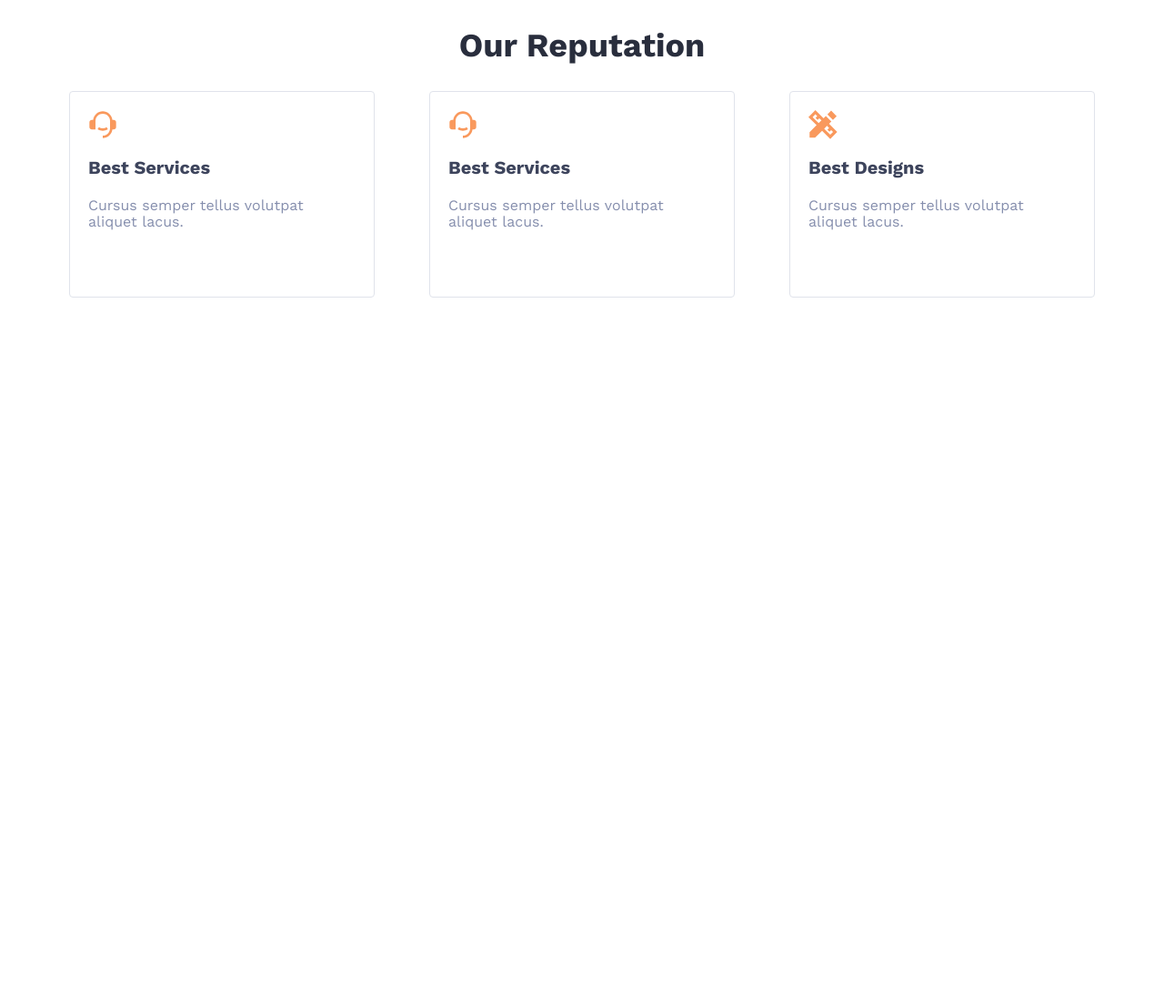
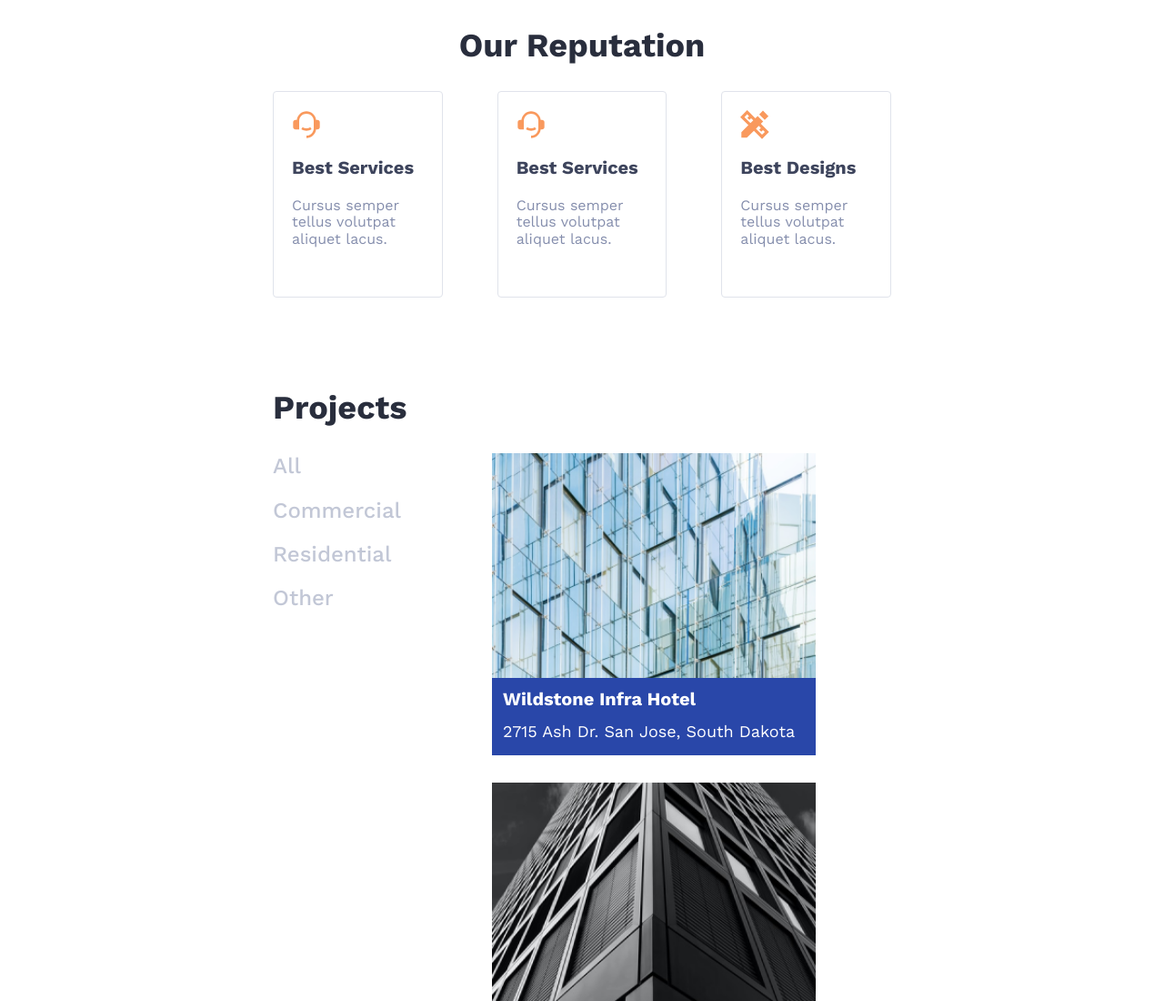
Before and after one commit to GaelDuclocherRougelot/atelier_responsive, a website: page index.html in a window 1280 px wide. Shown: the top 1100 px of the page at 91% size. Before the commit the page ends 800 px from the top, so only its background shows below. Drawn offline with nearby package versions, Linux system fonts and the light colour scheme.

Commit message:
atelier 2

```diff
--- a/index.html
+++ b/index.html
@@ -4,7 +4,7 @@
     <meta charset="UTF-8" />
     <meta name="viewport" content="width=device-width, initial-scale=1.0" />
     <link rel="stylesheet" href="styles/styles.css" />
-    <title>Atelier responsive 1</title>
+    <title>Atelier responsive</title>
   </head>
   <body>
     <main>
@@ -28,6 +28,52 @@
           </div>
         </div>
       </section>
+      <section id="projects">
+        <h2 id="main__title">Projects</h2>
+        <div class="content__wrapper">
+          <nav>
+            <ul>
+              <li><a href="#">All</a></li>
+              <li><a href="#">Commercial</a></li>
+              <li><a href="#">Residential</a></li>
+              <li><a href="#">Other</a></li>
+            </ul>
+          </nav>
+          <div class="cards__container">
+            <div class="card">
+              <img src="./assets/img_atelier_res_2.png" alt="" />
+              <div class="card__description">
+                <h3>Wildstone Infra Hotel</h3>
+                <p>2715 Ash Dr. San Jose, South Dakota</p>
+              </div>
+            </div>
+            <div class="card">
+              <img src="./assets/unsplash_8oRCwrBn_Fc.png" alt="" />
+              <div class="card__description">
+                <h3>Wish Stone Building</h3>
+                <p>2972 Westheimer Rd. Santa Ana</p>
+              </div>
+            </div>
+            <div class="card">
+              <img src="./assets/unsplash_UV81E0oXXWQ.png" alt="" />
+              <div class="card__description">
+                <h3>Mr. Parkinston’s House</h3>
+                <p>3517 W. Gray St. Utica, Pennsylvania</p>
+              </div>
+            </div>
+            <div class="card">
+              <img src="./assets/unsplash_gMes5dNykus.png" alt="" />
+              <div class="card__description">
+                <h3>Oregano Height</h3>
+                <p>2464 Royal Ln. Mesa, New Jersey</p>
+              </div>
+            </div>
+            <div class="buttons__container">
+              <button class="see__more">See more <img src="./assets/arrow.svg" alt="" srcset=""></button>
+            </div>
+          </div>
+        </div>
+      </section>
     </main>
   </body>
 </html>
--- a/styles/_style.scss
+++ b/styles/_style_atelier_1.scss
@@ -10,8 +10,11 @@ main {
   display: flex;
   flex-direction: column;
   align-items: center;
-  width: 100vw;
   padding: 29px 29px 0px 29px;
+
+  a {
+    font-family: $global-font;
+  }
 
   h2 {
     color: $title-color;
@@ -34,7 +37,6 @@ main {
       width: 100%;
 
       .card {
-        width: 332px;
         padding: 20px;
         display: flex;
         flex-direction: column;
@@ -64,13 +66,14 @@ main {
   }
 }
 
-@media screen and (min-width: 768px) {
+@media screen and (min-width: 1280px) {
   main {
     #our__reputation {
       .cards__container {
         flex-direction: row;
         justify-content: center;
         gap: 60px;
+
         .card {
           width: 336px;
           height: 227px;
--- /dev/null
+++ b/styles/_style_atelier_2.scss
@@ -0,0 +1,126 @@
+#projects {
+  display: flex;
+  flex-direction: column;
+  align-items: center;
+  gap: 29px;
+  width: 100%;
+  padding-top: 100px;
+  padding-bottom: 30px;
+
+  .content__wrapper {
+    width: 100%;
+
+    nav {
+      display: none;
+    }
+    .cards__container {
+      display: flex;
+      flex-direction: column;
+      gap: 30px;
+      align-items: center;
+
+      .card {
+        min-width: 332px;
+        max-width: 356px;
+        width: 100%;
+        display: flex;
+        flex-direction: column;
+
+        img {
+          width: 100%;
+          object-fit: cover;
+        }
+
+        .card__description {
+          padding: 12px;
+          background-color: #2947a9;
+          color: white;
+
+          h3 {
+            font-weight: 700;
+            font-size: 20px;
+            line-height: 23.46px;
+          }
+
+          p {
+            margin-top: 12px;
+            margin-bottom: 4px;
+            font-size: 18px;
+            font-weight: 400;
+            line-height: 21.11px;
+          }
+        }
+      }
+
+      .buttons__container {
+        display: flex;
+        justify-content: center;
+        align-items: center;
+        width: 100%;
+
+        button {
+          display: flex;
+          justify-content: center;
+          align-items: center;
+          gap: 10px;
+          width: 334px;
+          height: 64px;
+          background-color: #292e3d;
+          color: white;
+          font-size: 18px;
+          font-weight: 400;
+          line-height: 21.11px;
+          border: none;
+          cursor: pointer;
+        }
+      }
+    }
+  }
+}
+
+@media screen and (min-width: 1280px) {
+  main {
+    padding-left: 300px;
+    padding-right: 300px;
+
+    #projects {
+      display: flex;
+      align-items: flex-start;
+
+      .content__wrapper {
+        display: flex;
+        justify-content: space-between;
+        gap: 100px;
+
+        nav {
+          display: block;
+          ul {
+            display: flex;
+            flex-direction: column;
+            gap: 20px;
+          }
+          a {
+            text-decoration: none;
+            font-weight: 500;
+            font-size: 24px;
+            line-height: 28.15px;
+            color: #c2c7d6;
+          }
+        }
+
+        .cards__container {
+          flex-direction: row;
+          align-items: center;
+          flex-wrap: wrap;
+          max-width: 780px;
+
+          .card {
+            img {
+              height: 247px;
+            }
+          }
+        }
+      }
+    }
+  }
+}
--- a/styles/styles.scss
+++ b/styles/styles.scss
@@ -1,3 +1,3 @@
 @use "./reset.scss";
-@use "./variables.scss";
-@use "./style.scss";
+@use "./style_atelier_1.scss";
+@use "./style_atelier_2.scss";
```
Also changed, not shown: assets/arrow.svg (added), assets/img_atelier_res_2.png (added), assets/unsplash_8oRCwrBn_Fc.png (added), assets/unsplash_UV81E0oXXWQ.png (added), assets/unsplash_gMes5dNykus.png (added), styles/styles.css, 1 other file.
